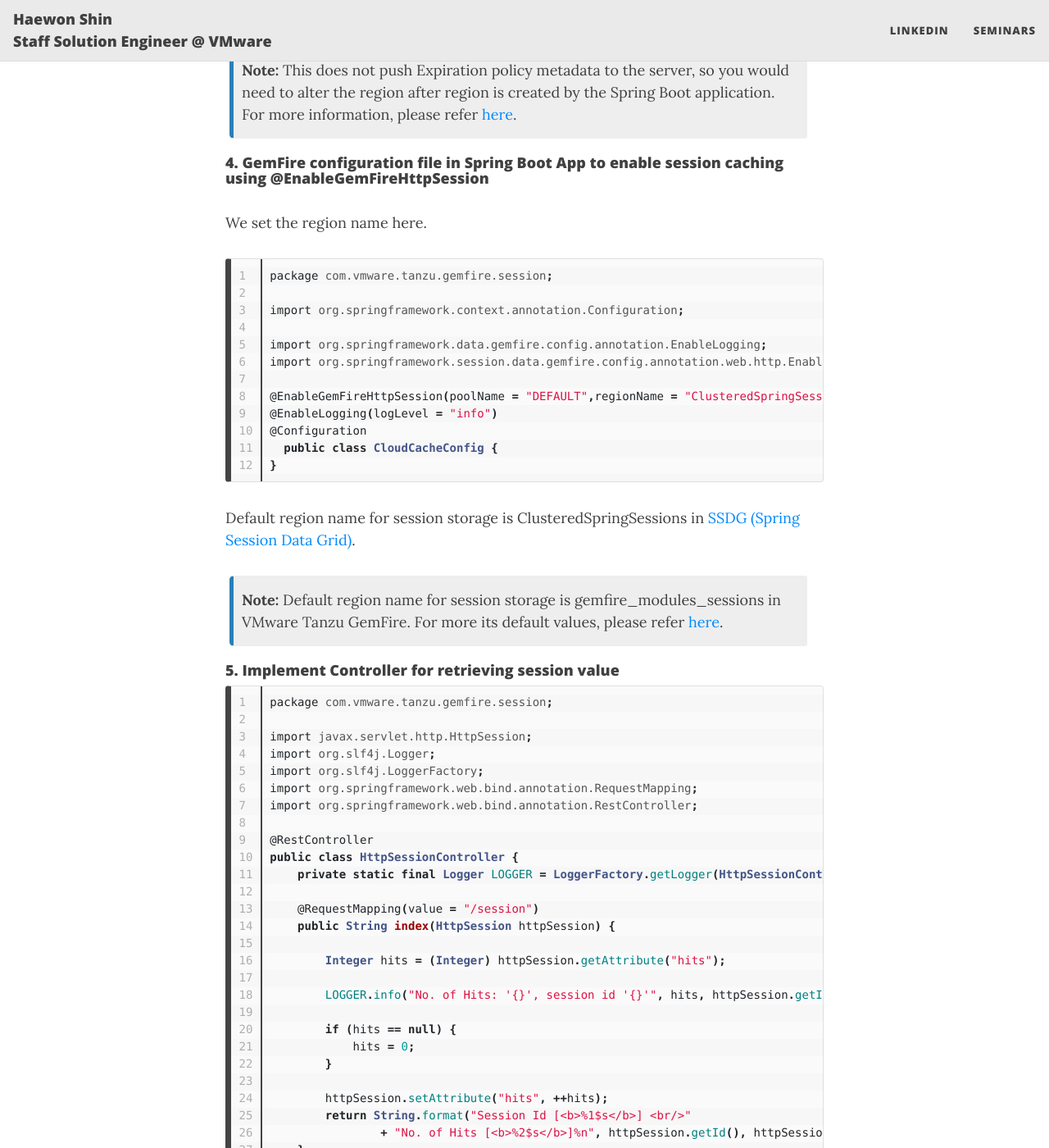
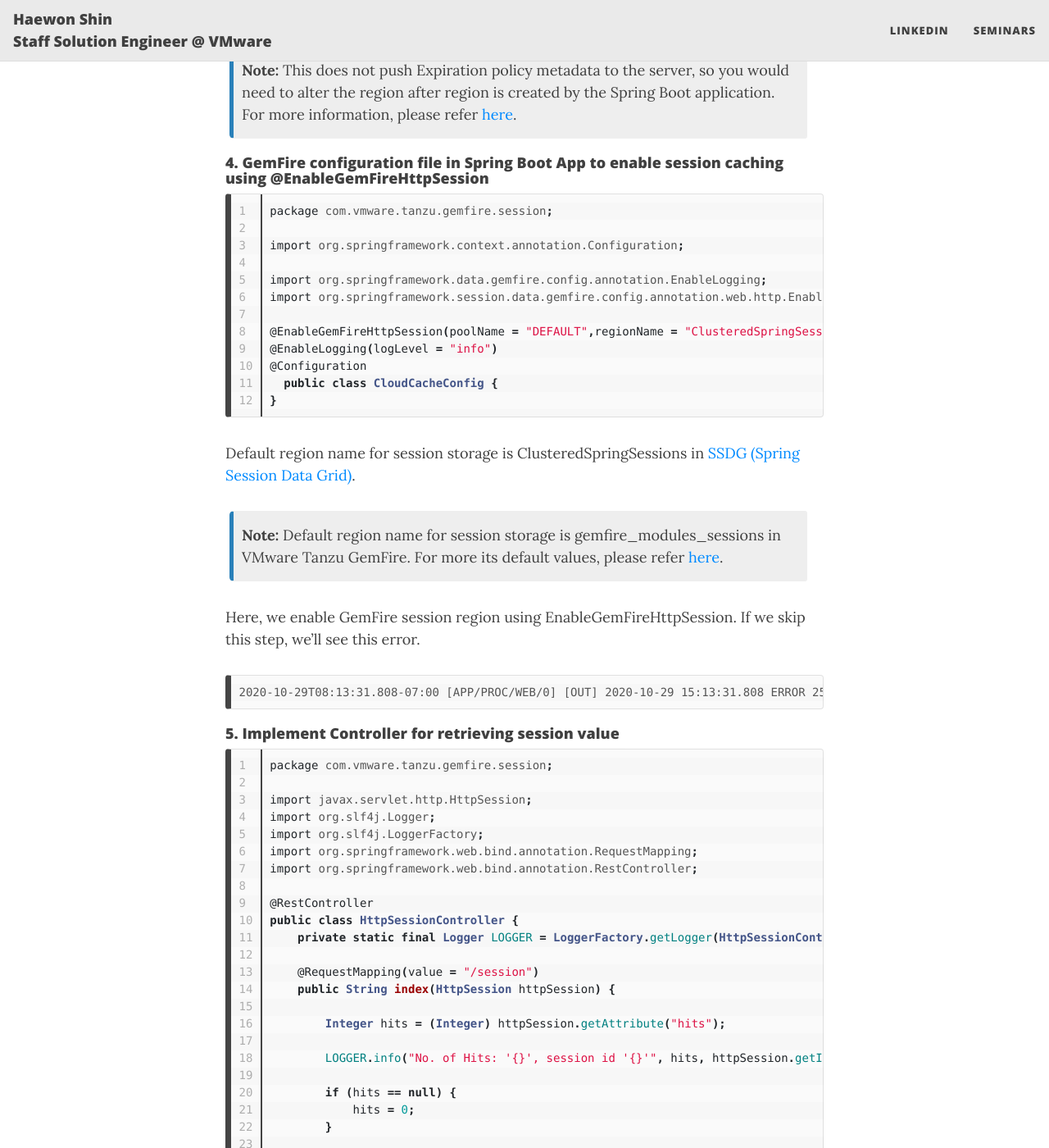
Before and after one commit to haewons-tanzu/haewons-tanzu.github.io, a Jekyll site: the page built from _posts/2020-10-29-http-session-caching-spring-data-on-tas.md, in a window 1280 px wide and 1400 px high, scrolled down 2893 px. Shown: the whole window at 82% size. Built offline with Jekyll 4.4.1, drawn with Linux system fonts in a browser that asks for light colours; nearby versions of some CDN libraries.

Commit message:
Update 2020-10-29-http-session-caching-spring-data-on-tas.md

````diff
--- a/_posts/2020-10-29-http-session-caching-spring-data-on-tas.md
+++ b/_posts/2020-10-29-http-session-caching-spring-data-on-tas.md
@@ -123,8 +123,6 @@ public class SessionApplication {
 
 #### 4. GemFire configuration file in Spring Boot App to enable session caching using @EnableGemFireHttpSession
 
-We set the region name here.
-
 {% highlight java linenos %}
 package com.vmware.tanzu.gemfire.session;
 
@@ -144,6 +142,11 @@ Default region name for session storage is ClusteredSpringSessions in [SSDG (Spr
 
 {: .box-note}
 **Note:** Default region name for session storage is gemfire_modules_sessions in VMware Tanzu GemFire. For more its default values, please refer [here](https://gemfire.docs.pivotal.io/910/geode/tools_modules/http_session_mgmt/tomcat_changing_gf_default_cfg.html){:target="_blank"}.
+
+Here, we enable GemFire session region using EnableGemFireHttpSession. If we skip this step, we'll see this error.
+``` console
+2020-10-29T08:13:31.808-07:00 [APP/PROC/WEB/0] [OUT] 2020-10-29 15:13:31.808 ERROR 25 --- [ main] o.s.b.web.embedded.tomcat.TomcatStarter : Error starting Tomcat context. Exception: org.springframework.beans.factory.UnsatisfiedDependencyException. Message: Error creating bean with name 'springSessionRepositoryFilter' defined in class path resource [org/springframework/session/data/gemfire/config/annotation/web/http/GemFireHttpSessionConfiguration.class]: Unsatisfied dependency expressed through method 'springSessionRepositoryFilter' parameter 0; nested exception is org.springframework.beans.factory.UnsatisfiedDependencyException: Error creating bean with name 'sessionRepository' defined in class path resource [org/springframework/session/data/gemfire/config/annotation/web/http/GemFireHttpSessionConfiguration.class]: Unsatisfied dependency expressed through method 'sessionRepository' parameter 0; nested exception is org.springframework.beans.factory.BeanCreationException: Error creating bean with name 'ClusteredSpringSessions' defined in class path resource [org/springframework/session/data/gemfire/config/annotation/web/http/GemFireHttpSessionConfiguration.class]: Invocation of init method failed; nested exception is java.lang.IllegalArgumentException: [gemfirePool] is not resolvable as a Pool in the application context
+```
 
 #### 5. Implement Controller for retrieving session value
 
````
